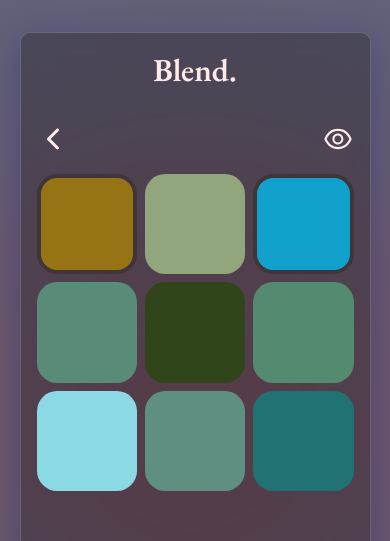
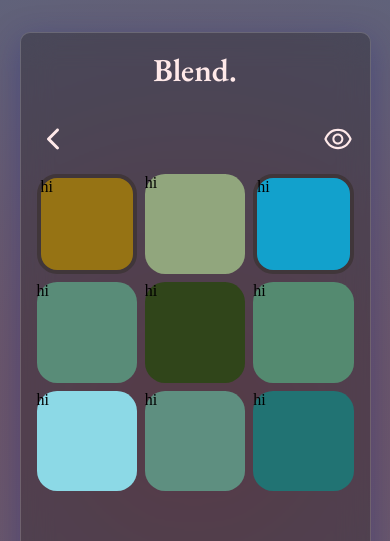
Before and after one commit to alerybo/blend-game, a Next.js app: page / in a window 390 px wide. Both pictures are taken after a click on the button "START". Shown: the top 541 px of the page. Built offline with nearby package versions, Linux system fonts and the light colour scheme.

Commit message:
mobile tile test

```diff
--- a/src/components/tile/Tile.js
+++ b/src/components/tile/Tile.js
@@ -13,7 +13,9 @@ const Tile = ({ color, id, handleSelect, selectedTileId, size }) => {
       className={selectedTileId === id ? styles.selected : styles.tile}
       style={tileStyle}
       onClick={() => handleSelect(id)}
-    ></div>
+    >
+      hi
+    </div>
   );
 };
 
```
